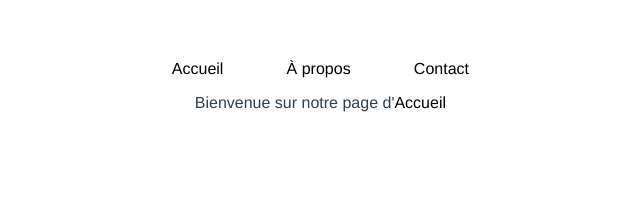
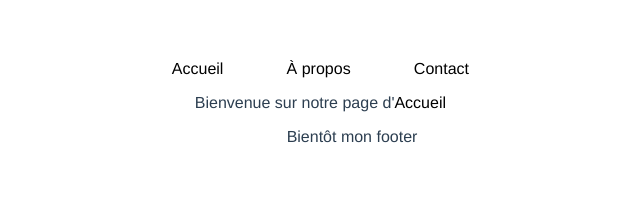
Before and after one commit to SolenPB/uxdesign-port, a Vue app: page / in a window 1280 px wide. Shown: the top 218 px of the page, without its empty margins (288-928 px from the left). Built offline with nearby package versions, Linux system fonts and the light colour scheme.

Commit message:
Ajout footer

```diff
--- a/src/App.vue
+++ b/src/App.vue
@@ -7,16 +7,19 @@
 			<a href="/contact">Contact</a>
 		</nav>
 		<p>Bienvenue sur notre page d'<NavLink /></p>
+    <FooterNav />
 	</div>
 </template>
 
 <script>
 import NavLink from './components/NavLink.vue'
+import FooterNav from './components/FooterNav.vue'
 
 export default {
   name: 'App',
   components: {
-    NavLink
+    NavLink,
+    FooterNav
   }
 }
 </script>
--- /dev/null
+++ b/src/components/FooterNav.vue
@@ -0,0 +1,13 @@
+<script>
+export default {
+	name: 'FooterNav'
+}
+</script>
+
+<template>
+	<p>Bientôt mon footer</p>
+</template>
+
+<style>
+
+</style>
```
